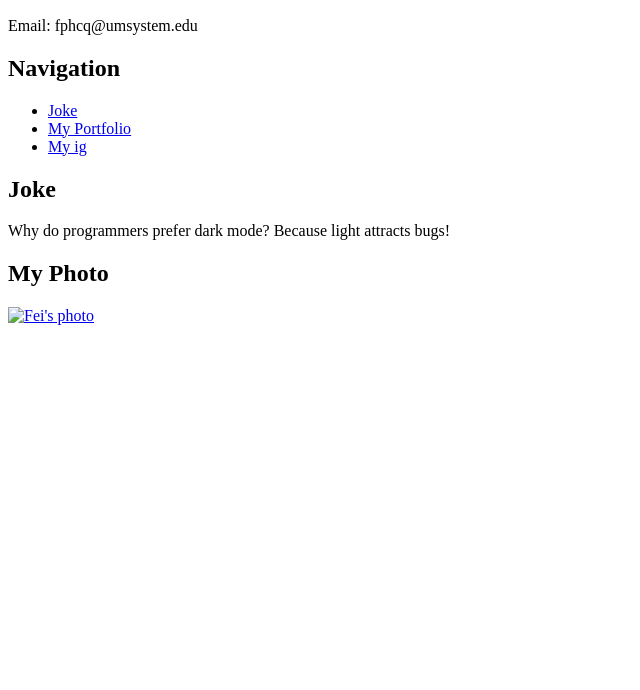
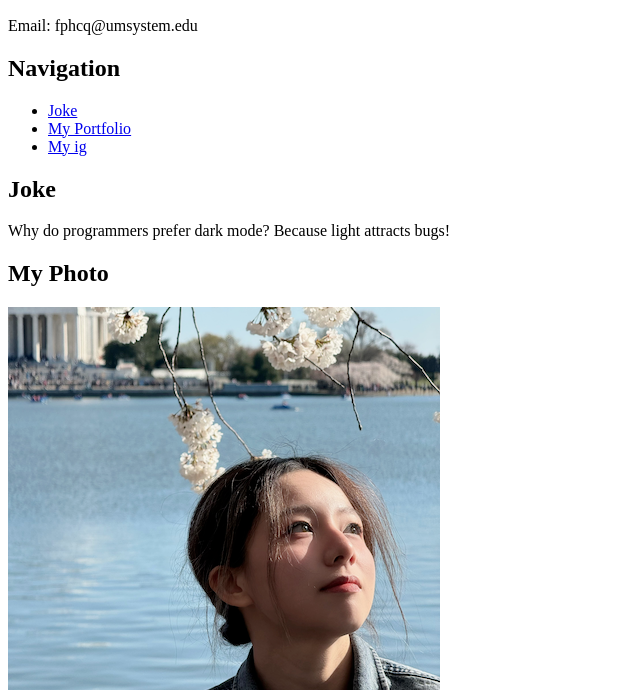
Before and after one commit to FALL2024-4502-7502/4502-Fei-Peng, a plain HTML site: page index.html in a window 1280 px wide. Shown: the part 110-800 px from the top of the page, without its empty margins (0-640 px from the left). Drawn offline with Linux system fonts and the light colour scheme.

Commit message:
Update index.html

```diff
--- a/index.html
+++ b/index.html
@@ -24,7 +24,7 @@
 
     <h2>My Photo</h2>
     <a href="mailto:fphcq@umsystem.edu">
-        <img src="Photo-of-Fei.png" alt="Fei's photo">
+        <img src="img/Photo-of-Fei.png" alt="Fei's photo">
     </a>
 </body>
 </html>
```
